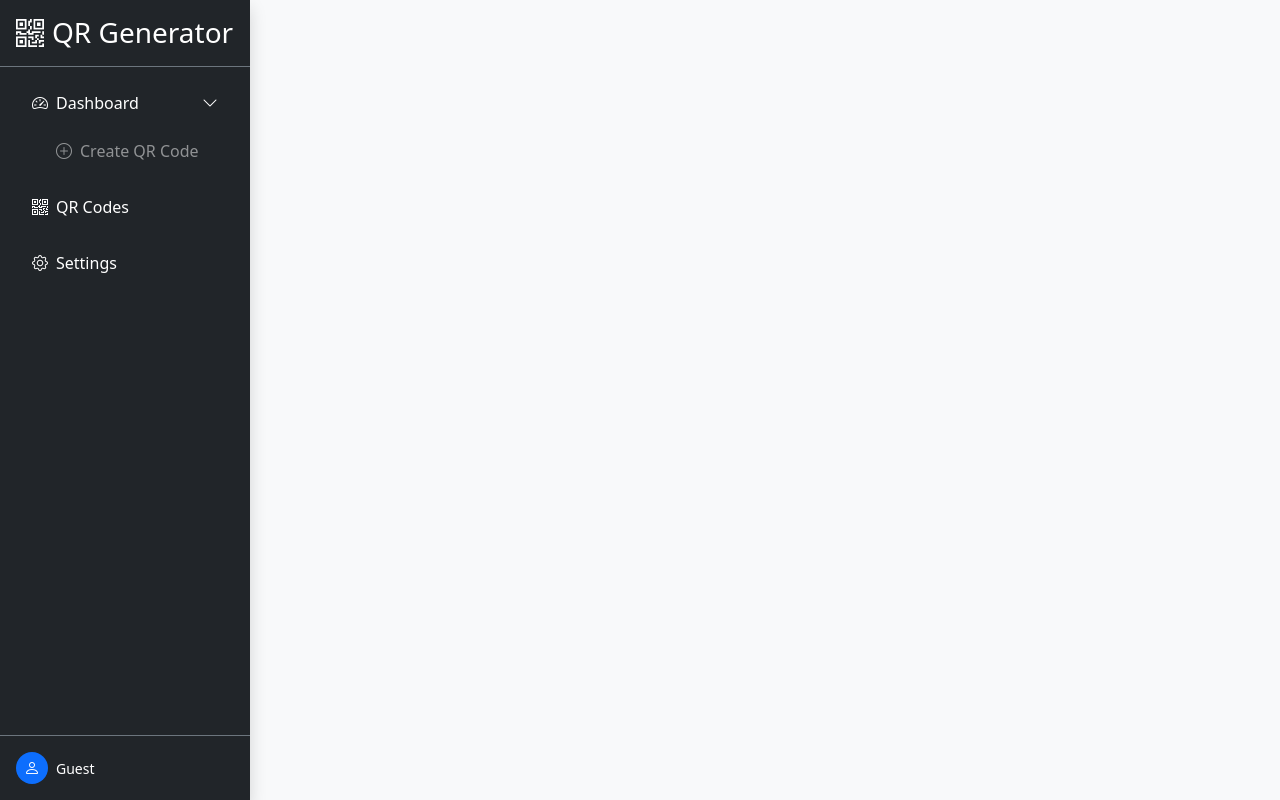
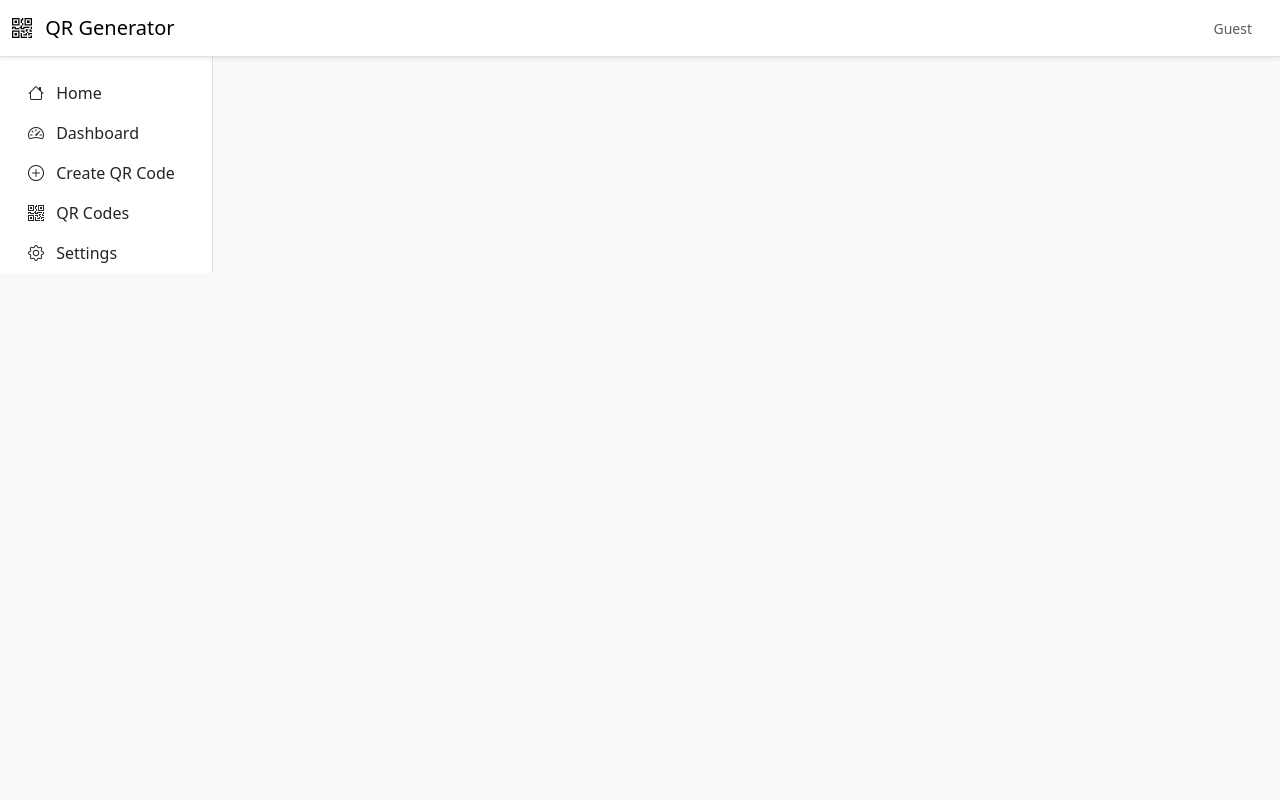
Before and after one commit to gsinghjay/mvp_qr_gen, a FastAPI app: template app/templates/base.html in a window 1280 px wide. Run offline with FastAPI, Linux system fonts and the light colour scheme; the template is opened without the code that fills it, so the values that code supplies are empty; parts of the project's set-up code (start-up, migrations or seed data) failed here and were passed over.

```diff
--- a/app/templates/base.html
+++ b/app/templates/base.html
@@ -9,8 +9,9 @@
     <link href="https://cdn.jsdelivr.net/npm/bootstrap@5.3.3/dist/css/bootstrap.min.css" rel="stylesheet" integrity="sha384-QWTKZyjpPEjISv5WaRU9OFeRpok6YctnYmDr5pNlyT2bRjXh0JMhjY6hW+ALEwIH" crossorigin="anonymous">
     <!-- Bootstrap Icons CSS -->
     <link rel="stylesheet" href="https://cdn.jsdelivr.net/npm/bootstrap-icons@1.11.3/font/bootstrap-icons.min.css">
-    <!-- Custom CSS -->
-    <link rel="stylesheet" href="{{ url_for('static', path='/css/custom.css') }}">
+
+    <!-- HTMX Library -->
+    <script src="https://unpkg.com/htmx.org@2.0.4"></script>
 
     <!-- Environment-specific meta tags -->
     {% if environment != "production" %}
@@ -22,79 +23,75 @@
 <body class="bg-light">
     <!-- Error Alert -->
     {% if error %}
-    <div class="alert alert-danger alert-dismissible fade show m-3" role="alert">
+    <div class="alert alert-danger alert-dismissible fade show m-3 position-fixed top-0 end-0 shadow-sm" role="alert" style="max-width: 400px; z-index: 1080;">
         <i class="bi bi-exclamation-triangle me-2"></i>
         {{ error }}
         <button type="button" class="btn-close" data-bs-dismiss="alert" aria-label="Close"></button>
     </div>
     {% endif %}
 
-    {% block sidebar %}
-    <!-- Sidebar - Only shown in authenticated views -->
-    <div class="wrapper d-flex">
-        <nav id="sidebar" class="bg-dark text-white shadow">
-            <div class="sidebar-header p-3 border-bottom border-secondary">
-                <h1 class="h3 mb-0 d-flex align-items-center">
+    <!-- Header with responsive menu -->
+    <header class="navbar navbar-expand-md navbar-light bg-white border-bottom shadow-sm sticky-top">
+        <div class="container-fluid">
+            <a class="navbar-brand" href="/">
                 <i class="bi bi-qr-code me-2"></i>
                 QR Generator
-                </h1>
+            </a>
+            <button class="navbar-toggler" type="button" data-bs-toggle="collapse" data-bs-target="#sidebarMenu" aria-controls="sidebarMenu" aria-expanded="false" aria-label="Toggle navigation">
+                <span class="navbar-toggler-icon"></span>
+            </button>
+            <div class="d-flex align-items-center">
+                <span class="text-muted small me-3">{{ current_user.display_name if current_user else 'Guest' }}</span>
             </div>
-            <div class="sidebar-content">
-                <ul class="list-unstyled p-3">
-                    <li class="nav-item mb-3">
-                        <a href="#dashboard" class="nav-link text-white text-decoration-none d-flex align-items-center py-2 px-3 rounded-0 active" data-bs-toggle="collapse" data-bs-target="#dashboardContent" aria-expanded="true" aria-controls="dashboardContent">
+        </div>
+    </header>
+
+    <div class="container-fluid">
+        <div class="row">
+            <!-- Sidebar -->
+            <nav id="sidebarMenu" class="col-md-3 col-lg-2 d-md-block bg-white sidebar collapse border-end">
+                <div class="position-sticky pt-3">
+                    <ul class="nav flex-column">
+                        <li class="nav-item">
+                            <a href="/" class="nav-link text-body" id="nav-home">
+                                <i class="bi bi-house me-2"></i>
+                                Home
+                            </a>
+                        </li>
+                        <li class="nav-item">
+                            <a href="/dashboard" class="nav-link text-body" id="nav-dashboard">
                                 <i class="bi bi-speedometer2 me-2"></i>
-                            <span>Dashboard</span>
-                            <i class="bi bi-chevron-down ms-auto"></i>
+                                Dashboard
                             </a>
-                        <div class="collapse show" id="dashboardContent">
-                            <ul class="list-unstyled ms-4 mt-2">
-                                <li>
-                                    <a href="/qr-create" class="nav-link text-white-50 text-decoration-none py-2 px-3 rounded-0 d-flex align-items-center">
+                        </li>
+                        <li class="nav-item">
+                            <a href="/qr-create" class="nav-link text-body" id="nav-create">
                                 <i class="bi bi-plus-circle me-2"></i>
-                                        <span>Create QR Code</span>
+                                Create QR Code
+                            </a>
+                        </li>
+                        <li class="nav-item">
+                            <a href="/qr-list" class="nav-link text-body" id="nav-list">
+                                <i class="bi bi-qr-code me-2"></i>
+                                QR Codes
+                            </a>
+                        </li>
+                        <li class="nav-item">
+                            <a href="#settings" class="nav-link text-body" id="nav-settings">
+                                <i class="bi bi-gear me-2"></i>
+                                Settings
                             </a>
                         </li>
                     </ul>
                 </div>
-                    </li>
-                    <li class="nav-item mb-3">
-                        <a href="/qr-list" class="nav-link text-white text-decoration-none d-flex align-items-center py-2 px-3 rounded-0">
-                            <i class="bi bi-qr-code me-2"></i>
-                            <span>QR Codes</span>
-                        </a>
-                    </li>
-                    <li class="nav-item mb-3">
-                        <a href="#settings" class="nav-link text-white text-decoration-none d-flex align-items-center py-2 px-3 rounded-0">
-                            <i class="bi bi-gear me-2"></i>
-                            <span>Settings</span>
-                        </a>
-                    </li>
-                </ul>
-            </div>
-            <div class="sidebar-footer p-3 mt-auto border-top border-secondary">
-                <div class="d-flex align-items-center">
-                    <div class="user-info d-flex align-items-center">
-                        <div class="user-avatar bg-primary text-white rounded-circle d-flex align-items-center justify-content-center me-2" style="width: 32px; height: 32px;">
-                            <i class="bi bi-person"></i>
-                        </div>
-                        <div>
-                            <div class="small text-truncate">{{ current_user.display_name if current_user else 'Guest' }}</div>
-                            <div class="small text-white-50 text-truncate">{{ current_user.email if current_user else '' }}</div>
-                        </div>
-                    </div>
-                </div>
-            </div>
             </nav>
-    {% endblock %}
 
+            <!-- Main content area -->
             {% block content %}
             <!-- Page content -->
             {% endblock %}
-
-    {% if sidebar is defined and sidebar %}
-    </div> <!-- Close wrapper from sidebar block -->
-    {% endif %}
+        </div>
+    </div>
 
     {% block modals %}
     <!-- Modals will be included here -->
@@ -107,14 +104,35 @@
     <script>
         // Ensure bootstrap is globally available right after it loads
         window.bootstrap = bootstrap;
+
+        // Set active nav based on current page
+        document.addEventListener('DOMContentLoaded', function() {
+            // Get current path
+            const path = window.location.pathname;
+
+            // Remove any active classes
+            document.querySelectorAll('.nav-link').forEach(link => {
+                link.classList.remove('active');
+            });
+
+            // Set active class based on path
+            if (path === '/' || path === '') {
+                document.getElementById('nav-home').classList.add('active');
+            } else if (path === '/dashboard') {
+                document.getElementById('nav-dashboard').classList.add('active');
+            } else if (path.includes('/qr-create')) {
+                document.getElementById('nav-create').classList.add('active');
+            } else if (path.includes('/qr-list')) {
+                document.getElementById('nav-list').classList.add('active');
+            } else if (path.includes('/settings')) {
+                document.getElementById('nav-settings').classList.add('active');
+            }
+        });
     </script>
 
-    <!-- Common JavaScript Modules -->
-    <script type="module" src="{{ url_for('static', path='/js/main.js') }}"></script>
-
-    <!-- Individual modules are loaded by main.js as needed and aren't directly included here
-         This improves page loading performance and simplifies future HTMX + Hyperscript migration
-    -->
+    {% block scripts %}
+    <!-- Additional page-specific scripts can be included here -->
+    {% endblock %}
 
     {% block extra_scripts %}
     <!-- Additional page-specific scripts can be included here -->
```
Lines whose indentation alone changed are shown as unchanged.
